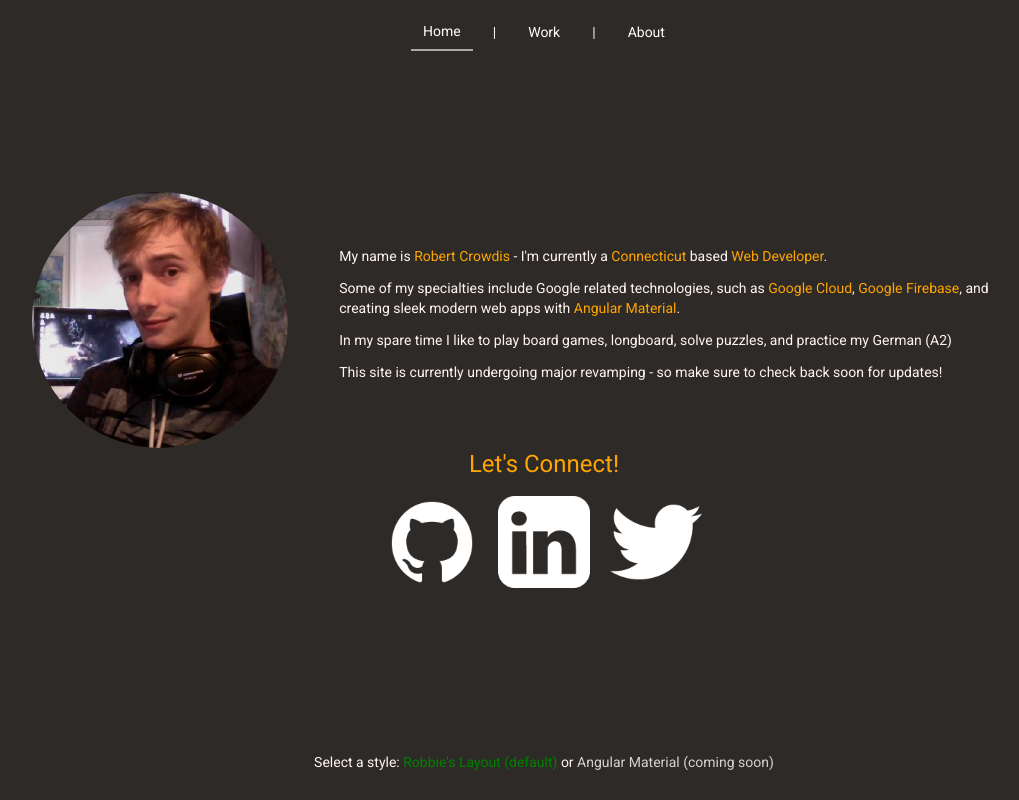
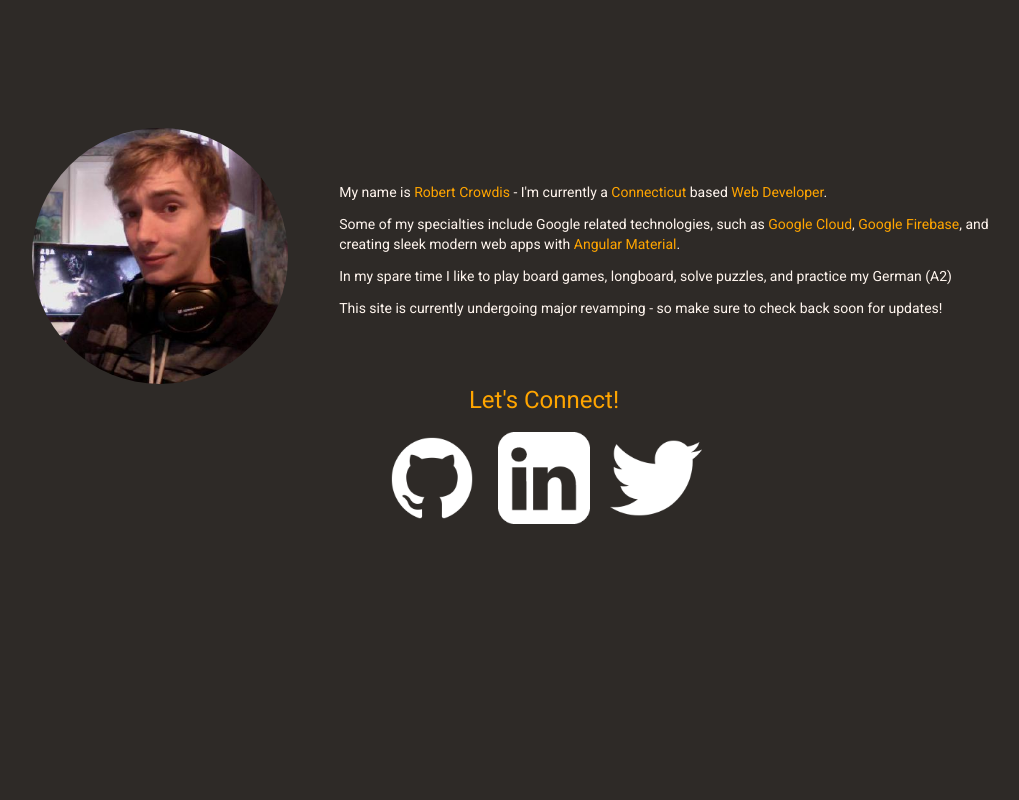
Before and after one commit to tessacrowdis/robertcrowdis-angular, an Angular app: page /home in a window 1280 px wide. Shown: the whole page, without its empty margins (96-1115 px from the left). Built offline with nearby package versions, Linux system fonts and the light colour scheme.

Commit message:
chore(navbar): comment out navbar and footer for pr

```diff
--- a/src/app/app.component.html
+++ b/src/app/app.component.html
@@ -1,6 +1,6 @@
 <!-- Picture & Bio -->
-<app-toolbar [style]="layoutStyle" [pageTitle]="pageTitle"></app-toolbar>
+<!-- <app-toolbar [style]="layoutStyle" [pageTitle]="pageTitle"></app-toolbar> -->
 <div id="parent-container">
   <router-outlet></router-outlet>
 </div>
-<app-footer [style]="layoutStyle" (selectLayoutEvent)="setLayout($event)"></app-footer>
+<!-- <app-footer [style]="layoutStyle" (selectLayoutEvent)="setLayout($event)"></app-footer> -->
```
